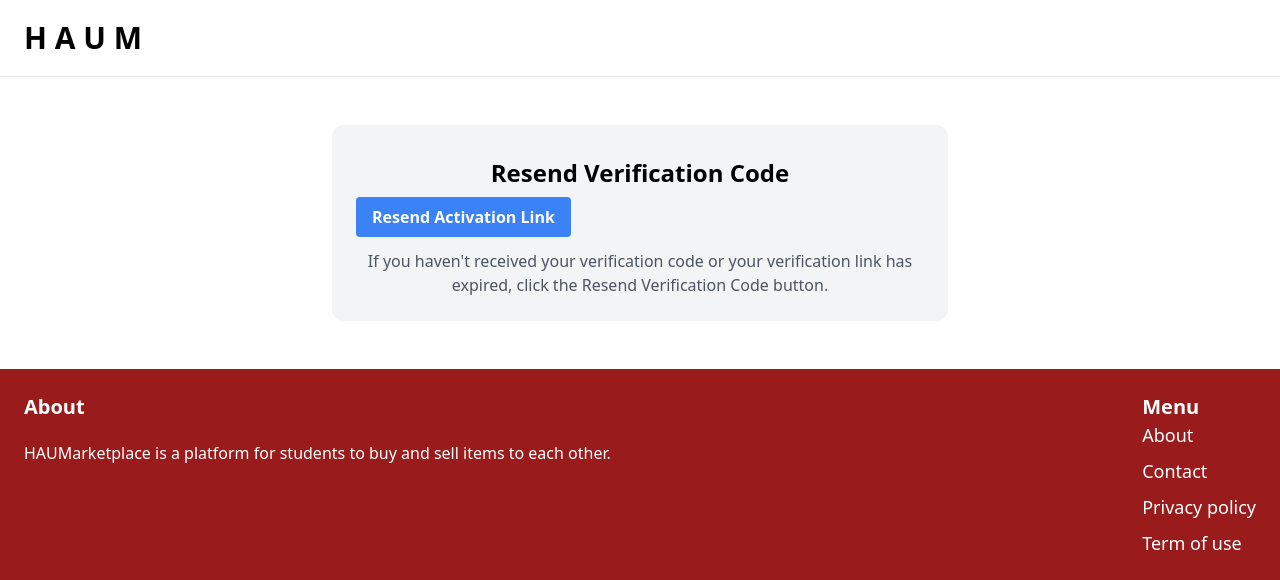
After one commit to miahangelato/HAUM, a Django app: page /request_new_activation_link/ in a window 1280 px wide. The commit adds this page. Shown: the top 580 px of the page. Run offline with Django 4.2, Linux system fonts and the light colour scheme; some libraries are stand-ins or nearby versions.

Commit message:
LOCATION AND VERIFICATION ONECLICK

```diff
--- a/core/urls.py
+++ b/core/urls.py
@@ -1,3 +1,4 @@
+from django.contrib.auth.decorators import login_required
 from django.urls import path
 from django.contrib.auth import views as auth_views
 from core import views
@@ -14,7 +15,10 @@ urlpatterns = [
     path('login/', auth_views.LoginView.as_view(template_name='core/login.html', authentication_form=LoginForm), name='login'),
     path('logout/', auth_views.LogoutView.as_view(), name='logout'),
     path('activate/<str:uidb64>/<str:token>/', views.activate, name='activate'),
-    path('request-activation-link/', request_new_activation_link, name='request_new_activation_link'),
+
+
+    path('request_new_activation_link/', request_new_activation_link, name='request_new_activation_link'),
+    path('request_new_activation_link/<str:email>/', request_new_activation_link, name='request_new_activation_link_with_email'),
 
     path('password_reset/', auth_views.PasswordResetView.as_view(template_name="core/password_reset.html"), name='password_reset'),
 
--- a/core/views.py
+++ b/core/views.py
@@ -17,6 +17,8 @@ from .models import Contact
 from .tokens import account_activation_token
 from verify_email.email_handler import send_verification_email
 
+from django.utils.http import urlsafe_base64_encode
+from django.utils.http import urlsafe_base64_encode
 
 # Create your views here.
 def index(request):
@@ -57,22 +59,29 @@ def privacy_policy(request):
 
 
 #GINALAW
+from django.contrib.auth import login
+
 def signup(request):
     if request.method == 'POST':
         form = SignupForm(request.POST)
         if form.is_valid():
-            user = form.save()
+            user = form.save(commit=False)
             user.is_active = False
             user.save()
 
+            # Store the email in the session to use for resending the activation link
+            request.session['user_email'] = user.email
+
             # Send activation email
             send_activation_email(request, user)
+
             return redirect('request_new_activation_link')
 
     else:
         form = SignupForm()
 
     return render(request, 'core/signup.html', {'form': form})
+
 
 def send_activation_email(request, user):
     current_site = get_current_site(request)
@@ -95,8 +104,8 @@ def send_activation_email(request, user):
 def activate(request, uidb64, token):
     User = get_user_model()
     try:
-        uid = uidb64  # No need for decoding here
-        user = User.objects.get(pk=uid)
+        user_id = urlsafe_base64_decode(uidb64).decode()  # Decode the UID
+        user = User.objects.get(pk=user_id)
     except (User.DoesNotExist, ValueError):
         user = None
 
@@ -104,36 +113,63 @@ def activate(request, uidb64, token):
         user.is_active = True
         user.save()
         messages.success(request, 'Thank you for your email confirmation.')
-        return redirect('login')
+        return redirect('login')  # You can redirect to your login page here
 
     messages.error(request, 'Activation link is invalid!')
     return HttpResponse('Activation link is invalid.')
 
+
+
 def request_new_activation_link(request):
-    if request.method == 'POST':
-        email = request.POST.get('email')
+    if request.user.is_authenticated:
+        # If the user is logged in, redirect them to the index page or any other page as desired.
+        return redirect('index')  # Redirect to the 'index' page or another page
+
+    # Check the number of resend attempts stored in the session
+    resend_attempts = request.session.get('resend_attempts', 0)
+
+    if resend_attempts >= 3:
+        # If the user has reached the resend limit, you can redirect them to a specific page or show an error message.
+        # For example, you can redirect to the index page with an error message.
+        messages.error(request, 'You have reached the maximum number of resend attempts.')
+        return redirect('signup')  # Redirect to the 'index' page or another page
+
+    user_email = request.session.get('user_email')
+    if user_email:
         try:
-            user = User.objects.get(email=email)
+            user = User.objects.get(email=user_email)
             if not user.is_active:
-                # Check the number of resend attempts
-                resend_attempts = request.session.get('resend_attempts', 0)
-                if resend_attempts >= 3:
-                    messages.error(request, 'You have reached the maximum number of resend attempts.')
+                uid = urlsafe_base64_encode(str(user.pk).encode())  # Encode the UID
+                token = account_activation_token.make_token(user)
+                activation_link = f"{request.scheme}://{request.get_host()}/activate/{uid}/{token}/"
+                mail_subject = 'Activate your account.'
+                message = render_to_string('core/acc_active_email.html', {
+                    'user': user,
+                    'domain': request.get_host(),
+                    'uid': uid,
+                    'token': token,
+                    'activation_link': activation_link,
+                })
+
+                email = EmailMessage(mail_subject, message, settings.EMAIL_HOST_USER, to=[user.email])
+
+                if email.send():
+                    # Increment the resend attempts count
+                    resend_attempts += 1
+                    request.session['resend_attempts'] = resend_attempts
+                    messages.success(request, 'A new activation link has been sent to your email address.')
                 else:
-                    send_activation_email(request, user)
-                    messages.success(request, 'A new activation link has been sent to your email address.')
-                    # Increase the resend attempts count
-                    request.session['resend_attempts'] = resend_attempts + 1
+                    messages.error(request, 'Failed to send email confirmation. Please try again later.')
             else:
                 messages.warning(request, 'Your account is already active.')
         except User.DoesNotExist:
-            messages.error(request, 'User with that email address does not exist.')
+            messages.error(request, 'User with that email address does not exist')
+    else:
+        messages.error(request, 'User email not found in the session.')
 
     return render(request, 'core/request_activation_link.html')
 
 
 
-
-
 def logout(request):
     return redirect(request, 'core/login.html')
--- /dev/null
+++ b/templates/core/request_activation_link.html
@@ -0,0 +1,21 @@
+{% extends 'core/base.html' %}
+
+{% block title %}Resend Verification Code{% endblock %}
+
+{% block content %}
+<div class="w-1/2 my-6 mx-auto p-6 bg-gray-100 rounded-xl">
+    <h1 class="text-2xl text-center font-bold py-2">Resend Verification Code</h1>
+
+    <form method="post" action="{% url 'request_new_activation_link' %}">
+        {% csrf_token %}
+        <button type="submit" class="bg-blue-500 hover:bg-blue-700 text-white font-bold py-2 px-4 rounded">
+            Resend Activation Link
+        </button>
+    </form>
+
+    <!-- Message about re-sending verification -->
+    <div class="mt-3 text-center text-gray-600">
+        If you haven't received your verification code or your verification link has expired, click the Resend Verification Code button.
+    </div>
+</div>
+{% endblock %}
```
Also changed, not shown: item/views.py (+8 -0 lines), templates/item/items.html (+14 -2 lines), core/tokens.py (line endings or trailing spaces), db.sqlite3.
